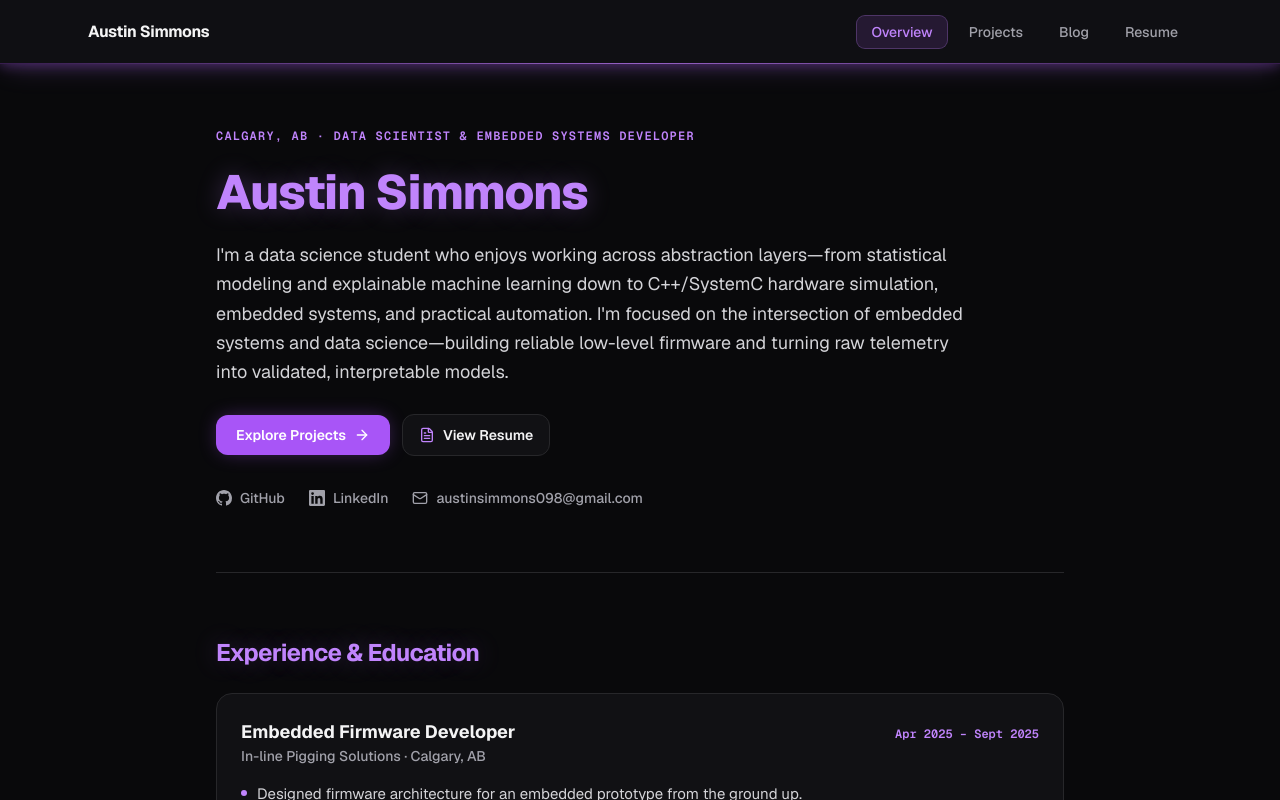
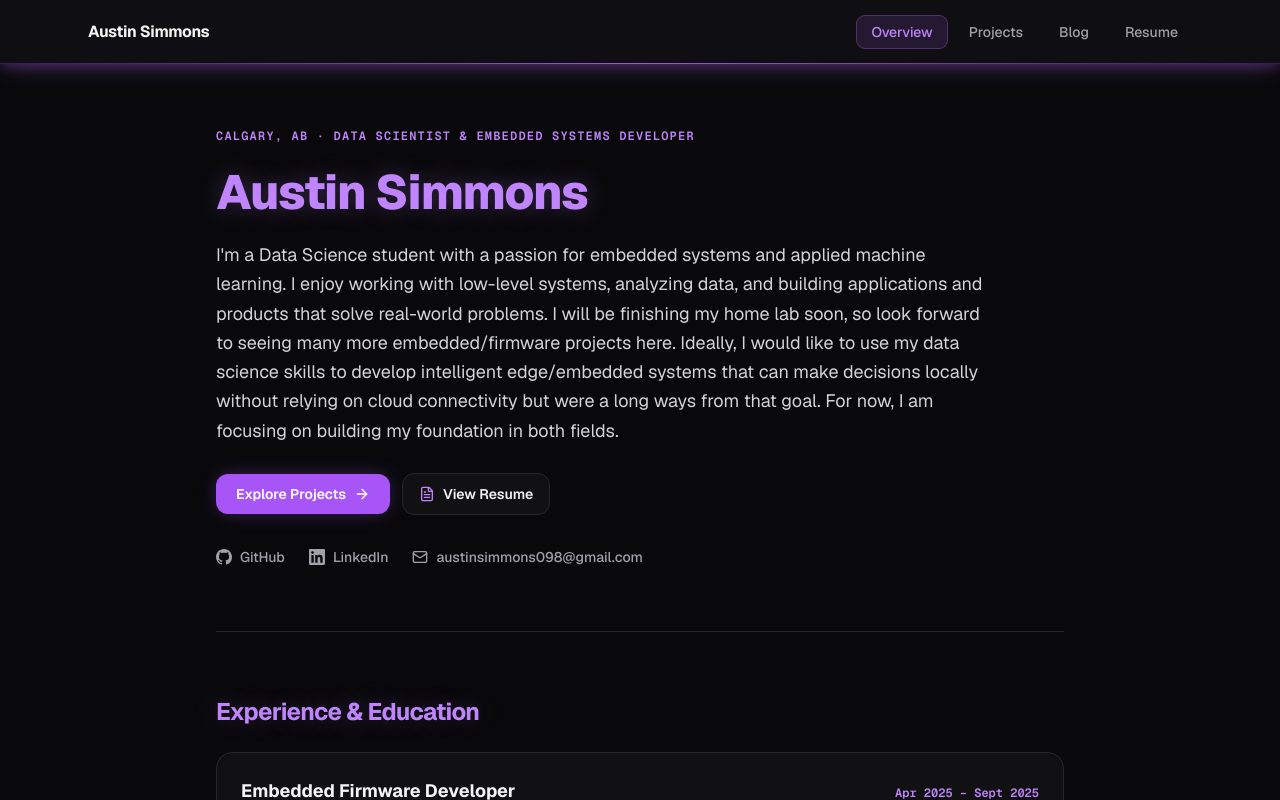
Before and after one commit to AustinJSimmons/portfolio, a Next.js app: page / in a window 1280 px wide. Shown: the top 800 px of the page. Built offline with nearby package versions, Linux system fonts and the light colour scheme.

Commit message:
Update intro paragraph and CV

```diff
--- a/src/app/page.tsx
+++ b/src/app/page.tsx
@@ -18,7 +18,7 @@ export default function OverviewPage() {
 
         {/* EDIT [Overview (/) — Intro Bio Paragraph]: Main summary paragraph */}
         <p className="max-w-3xl text-lg leading-relaxed text-zinc-300">
-          I&apos;m a data science student who enjoys working across abstraction layers—from statistical modeling and explainable machine learning down to C++/SystemC hardware simulation, embedded systems, and practical automation. I&apos;m focused on the intersection of embedded systems and data science—building reliable low-level firmware and turning raw telemetry into validated, interpretable models.
+          I'm a Data Science student with a passion for embedded systems and applied machine learning. I enjoy working with low-level systems, analyzing data, and building applications and products that solve real-world problems. I will be finishing my home lab soon, so look forward to seeing many more embedded/firmware projects here. Ideally, I would like to use my data science skills to develop intelligent edge/embedded systems that can make decisions locally without relying on cloud connectivity but were a long ways from that goal. For now, I am focusing on building my foundation in both fields.
         </p>
 
         <div className="no-print flex flex-wrap items-center gap-3 pt-1">
@@ -79,11 +79,10 @@ export default function OverviewPage() {
           {PROFILE.experience.map((item) => (
             <div
               key={item.title}
-              className={`print-break-avoid rounded-2xl border p-6 ${
-                item.isPlaceholder
-                  ? 'border-dashed border-amber-500/45 bg-amber-950/15'
-                  : 'border-border bg-surface'
-              }`}
+              className={`print-break-avoid rounded-2xl border p-6 ${item.isPlaceholder
+                ? 'border-dashed border-amber-500/45 bg-amber-950/15'
+                : 'border-border bg-surface'
+                }`}
             >
               <div className="flex flex-wrap items-baseline justify-between gap-2">
                 <div>
--- a/src/app/resume/page.tsx
+++ b/src/app/resume/page.tsx
@@ -23,7 +23,7 @@ export default function ResumePage() {
       <header className="flex flex-col gap-5 border-b border-border pb-6 sm:flex-row sm:items-end sm:justify-between">
         <div className="space-y-2">
           <span className="font-mono text-xs font-semibold uppercase tracking-wider text-accent">
-            Curriculum Vitae
+            CV
           </span>
           <h1 className="neon-heading text-3xl font-extrabold tracking-tight sm:text-4xl">
             {PROFILE.name} — Resume
```
